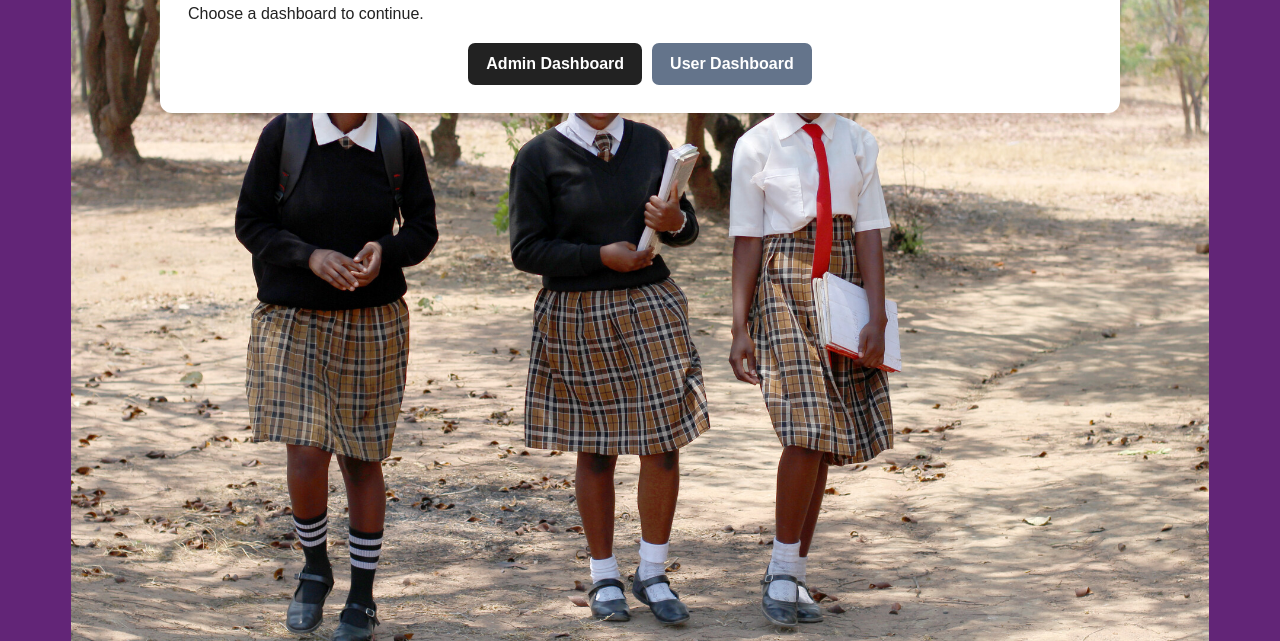
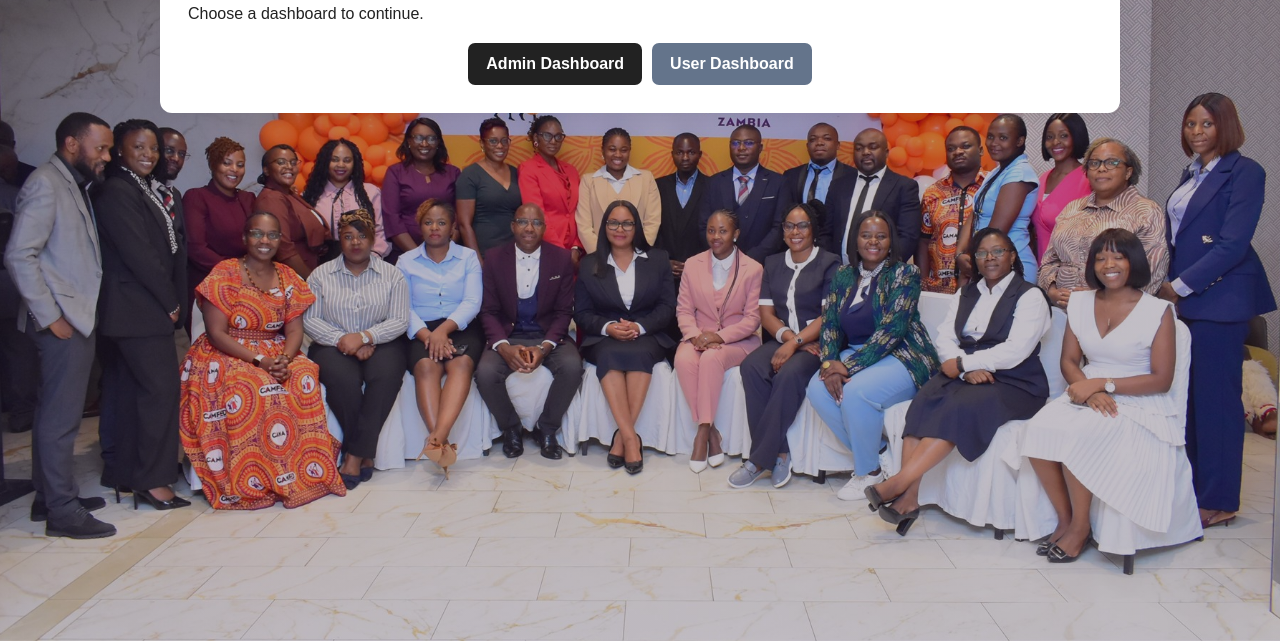
Before and after one commit to jmpundu-bot/camfed, a website: page public/index.html in a window 1280 px wide. Shown: the part 159-800 px from the top of the page. Drawn offline with Linux system fonts and the light colour scheme.

Commit message:
Update purple page background with staff photo

```diff
--- a/public/style.css
+++ b/public/style.css
@@ -7,10 +7,10 @@
 @media(max-width:480px){.brand-slogan span{font-size:13px}}
 
 
-/* Keep the complete CAMFED Zambia background photo visible on every screen size. */
-body.purple-page{background-color:#622577;background-image:url('/images/camfed-background.jpg');background-size:contain;background-position:center;background-repeat:no-repeat;background-attachment:fixed;min-height:100vh;}
+/* Use the staff photo as a full-bleed outer background behind the content cards. */
+body.purple-page{background-color:#382345;background-image:linear-gradient(rgba(38,20,48,.28),rgba(38,20,48,.28)),url('/images/staff1.jpg');background-size:cover;background-position:center 42%;background-repeat:no-repeat;background-attachment:fixed;min-height:100vh;}
 body.purple-page .container{min-height:100vh;padding-top:32px;padding-bottom:32px;}
-@media(max-width:700px){body.purple-page .container{padding:12px 8px;}}
+@media(max-width:700px){body.purple-page{background-position:center top;background-attachment:scroll;}body.purple-page .container{padding:12px 8px;}}
 
 .admin-shell{max-width:1440px!important}.admin-card{padding:26px!important;border-radius:20px!important}.dashboard-header{display:flex;align-items:center;gap:18px;padding-bottom:18px;border-bottom:1px solid #e2e8f0}.dashboard-header .logo{margin:0;width:118px;height:64px;object-fit:contain}.dashboard-header h1{text-align:left;margin:0;color:#075b38}.dashboard-header p{margin:5px 0;color:#64748b}.admin-top h2{color:#075b38}.province-layout{display:grid;grid-template-columns:220px minmax(0,1fr);gap:22px;margin-top:12px}.province-nav{background:#f1f7f3;border:1px solid #d8e7dc;border-radius:14px;padding:16px;height:max-content;position:sticky;top:16px}.province-nav h3{margin:0 0 10px;color:#075b38}.province-button{display:block;width:100%;text-align:left;background:transparent;color:#244536;margin:3px 0;padding:11px 13px;border-radius:8px}.province-button:hover,.province-button.active{background:#087742;color:white}.province-main{min-width:0}.tablet-brand{background:linear-gradient(135deg,#fff 0%,#f4f8f5 100%);border:7px solid #19231f;border-radius:24px;min-height:116px;display:flex;align-items:center;justify-content:space-between;padding:15px 28px;margin:0 0 15px;box-shadow:0 10px 20px #102b1d22}.tablet-brand img{width:220px;max-height:80px;object-fit:contain}.tablet-brand span{color:#087742;font-weight:700}.province-main>h2{color:#075b38}.province-main .event-form{grid-template-columns:2fr 1fr 2fr 2fr auto}.province-main .event-card{background:#fff}
 @media(max-width:900px){.province-layout{grid-template-columns:1fr}.province-nav{position:static}.province-nav #provinceLinks{display:grid;grid-template-columns:repeat(2,minmax(0,1fr));gap:4px}.province-main .event-form{grid-template-columns:1fr}.tablet-brand{border-width:5px}.tablet-brand img{width:160px}}
```
Also changed, not shown: public/images/staff1.jpg (added), 1 other file.
